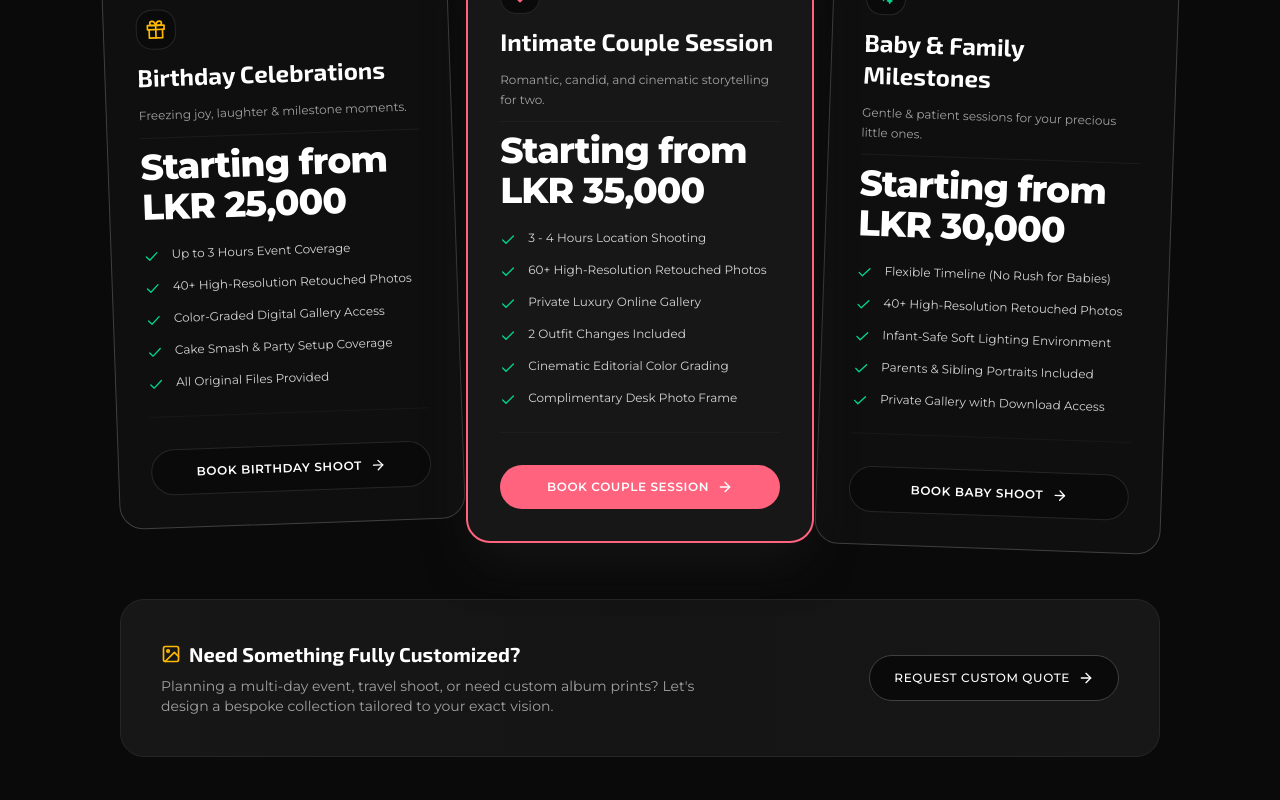
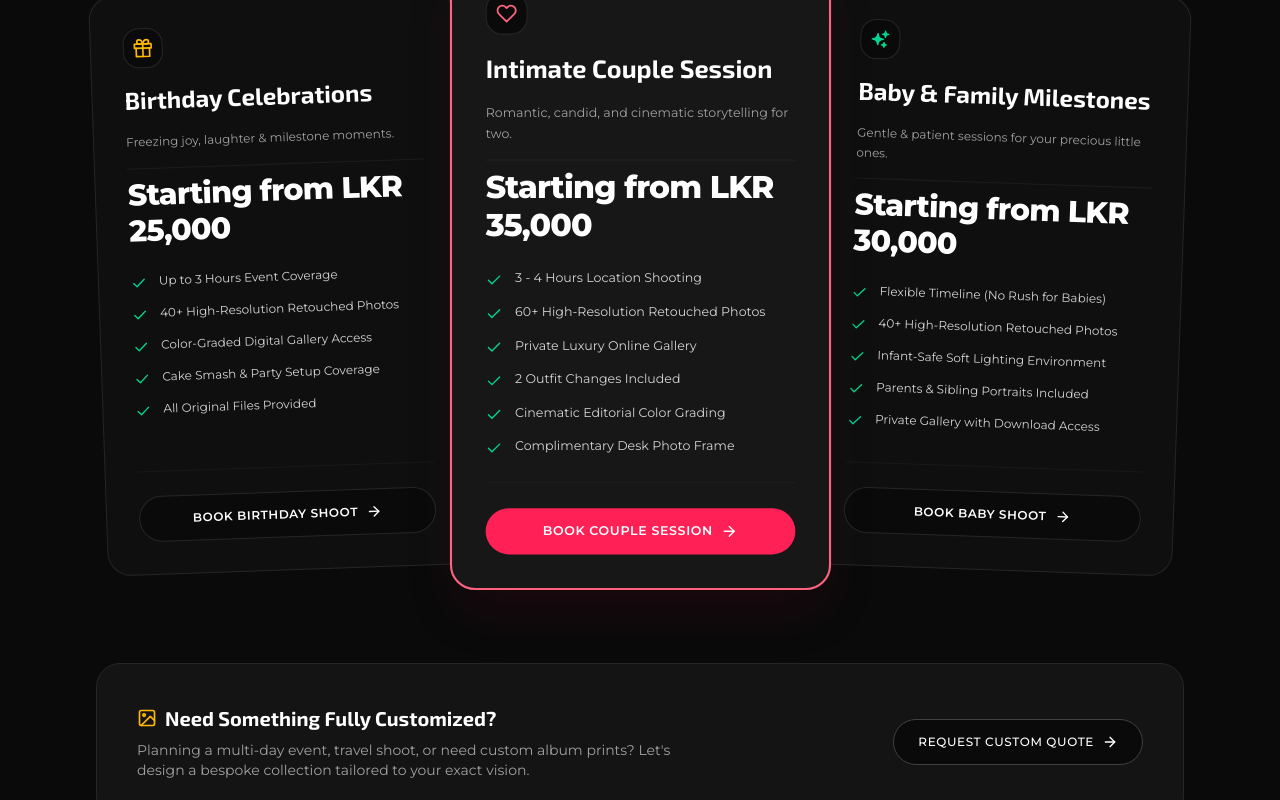
Before and after one commit to lakshan-beast/Photography-website, a React (Vite) app: page / in a window 1280 px wide. Shown: the part 2020-2820 px from the top of the page. Built offline with nearby package versions, Linux system fonts and the light colour scheme.

Commit message:
style: enhance ServicesPackages component with framer-motion for improved animations and layout

```diff
--- a/src/components/ServicesPackages.jsx
+++ b/src/components/ServicesPackages.jsx
@@ -1,3 +1,208 @@
+// import React from "react";
+// import {
+//   FiCheck,
+//   FiHeart,
+//   FiGift,
+//   FiArrowRight,
+//   FiClock,
+//   FiImage,
+// } from "react-icons/fi";
+// import { HiSparkles } from "react-icons/hi2";
+
+// export default function ServicesPackages() {
+//   const packages = [
+//     {
+//       id: "birthday",
+//       title: "Birthday Celebrations",
+//       tagline: "Freezing joy, laughter & milestone moments.",
+//       price: "Starting from LKR 25,000",
+//       icon: <FiGift className="w-5 h-5 text-amber-400" />,
+//       popular: false,
+//       features: [
+//         "Up to 3 Hours Event Coverage",
+//         "40+ High-Resolution Retouched Photos",
+//         "Color-Graded Digital Gallery Access",
+//         "Cake Smash & Party Setup Coverage",
+//         "All Original Files Provided",
+//       ],
+//       ctaText: "Book Birthday Shoot",
+//     },
+//     {
+//       id: "couple",
+//       title: "Intimate Couple Session",
+//       tagline: "Romantic, candid, and cinematic storytelling for two.",
+//       price: "Starting from LKR 35,000",
+//       icon: <FiHeart className="w-5 h-5 text-rose-400" />,
+//       popular: true, // Highlights this card
+//       features: [
+//         "3 - 4 Hours Location Shooting",
+//         "60+ High-Resolution Retouched Photos",
+//         "Private Luxury Online Gallery",
+//         "2 Outfit Changes Included",
+//         "Cinematic Editorial Color Grading",
+//         "Complimentary Desk Photo Frame",
+//       ],
+//       ctaText: "Book Couple Session",
+//     },
+//     {
+//       id: "baby",
+//       title: "Baby & Family Milestones",
+//       tagline: "Gentle & patient sessions for your precious little ones.",
+//       price: "Starting from LKR 30,000",
+//       icon: <HiSparkles className="w-5 h-5 text-emerald-400" />,
+//       popular: false,
+//       features: [
+//         "Flexible Timeline (No Rush for Babies)",
+//         "40+ High-Resolution Retouched Photos",
+//         "Infant-Safe Soft Lighting Environment",
+//         "Parents & Sibling Portraits Included",
+//         "Private Gallery with Download Access",
+//       ],
+//       ctaText: "Book Baby Shoot",
+//     },
+//   ];
+//   return (
+//     <section
+//       id="services"
+//       className="bg-neutral-950 text-white py-24 mx-6 md:px-12 lg:px-24">
+//       <div className="max-w-7xl mx-auto space-y-4">
+//         {/* section header */}
+//         <div className="text-center max-w-3xl mx-auto space-y-4">
+//           <div className="inline-flex items-center gap-2 px-3 py-1 rounded-full bg-neutral-900 border border-neutral-800 text-xs text-neutral-400 font-body tracking-wider uppercase">
+//             <FiClock className="w-3.5 h-3.5 text-neutral-300" />
+//             <span>Investment & Packages</span>
+//           </div>
+
+//           <h2 className="text-3xl md:text-5xl font-bold tracking-tight">
+//             Tailored Experiences For Every Chapter.
+//           </h2>
+
+//           <p className="text-neutral-400 text-sm md:text-base leading-relaxed">
+//             Transparent collections designed to preserve your memories with
+//             uncompromised artistic quality. Choose a package or request a custom
+//             quote.
+//           </p>
+//         </div>
+
+//         {/* pricing cards grid */}
+//         {/* <div className="flex flex-row gap-4 mt-2 pt-5">
+//           {packages.map((pckg) => (
+//             <div
+//               key={pckg.id}
+//               className={`relative rounded-3xl p-8 transition-all duration-300 flex flex-col justify-between ${
+//                 pckg.popular
+//                   ? "bg-neutral-900 border-2 border-white/80 shadow-2xl shadow-neutral-900 scale-100 lg:-translate-y-3"
+//                   : "bg-neutral-900/40 border border-neutral-700 hover:border-neutral-800"
+//               }`}> */}
+
+//         <div className="flex flex-col lg:flex-row items-center justify-center mt-2 pt-7 pb-10 gap-6 lg:gap-0">
+//           {packages.map((pckg, index) => {
+//             let positionStyles = "";
+//             if (index === 0) {
+//               positionStyles =
+//                 "z-10 lg:-rotate-2 lg:translate-x-0 origin-bottom-right lg:hover:rotate-0 lg:hover:z-300 lg:hover:scale-101";
+//             } else if (index === 1) {
+//               positionStyles =
+//                 "z-20 lg:rotate-0 lg:scale-100 lg:hover:z-30 lg:hover:scale-102";
+//             } else if (index === 2) {
+//               positionStyles =
+//                 "z-10 lg:rotate-2 lg:-translate-x-0 origin-bottom-left lg:hover:rotate-0 lg:hover:z-30 lg:hover:scale-101";
+//             }
+
+//             return (
+//               <div
+//                 key={pckg.id}
+//                 className={`relative rounded-3xl p-8 transition-all duration-300 flex flex-col justify-between w-full ${positionStyles} ${
+//                   pckg.popular
+//                     ? "bg-neutral-900 border-2 border-rose-400 shadow-2xl shadow-neutral-900"
+//                     : "bg-neutral-900/40 border border-neutral-700 hover:border-neutral-500"
+//                 }`}>
+//                 {/* most popular badge */}
+//                 {pckg.popular && (
+//                   <div className="absolute -top-4 left-1/2 -translate-x-1/2 px-6 py-1 rounded-full bg-rose-500 text-white text-[10px] font-bold tracking-widest uppercase shadow-md">
+//                     Most Requested
+//                   </div>
+//                 )}
+
+//                 <div className="spcae-y-6">
+//                   {/* header info */}
+//                   <div className="space-y-3">
+//                     <div className="w-10 h-10 rounded-2xl bg-neutral-950 border border-neutral-800 flex items-center justify-center">
+//                       {pckg.icon}
+//                     </div>
+//                     <h3 className="text-2xl font-bold">{pckg.title}</h3>
+//                     <p className="text-xs text-neutral-400 leading-relaxed font-body">
+//                       {pckg.tagline}
+//                     </p>
+
+//                     {/* price display */}
+//                     <div className="pt-2 border-t border-neutral-800/60">
+//                       <span className="text-4xl font-extrabold tracking-tight text-white">
+//                         {pckg.price}
+//                       </span>
+//                     </div>
+
+//                     {/* features deliverable list  */}
+//                     <ul className="space-y-3.5 pt-2">
+//                       {pckg.features.map((feature, idx) => (
+//                         <li
+//                           key={idx}
+//                           className="flex items-start gap-3 text-xs text-neutral-300">
+//                           <FiCheck className="w-4 h-4 text-emerald-400 shrink-0 mt-0.5" />
+//                           <span>{feature}</span>
+//                         </li>
+//                       ))}
+//                     </ul>
+//                   </div>
+
+//                   {/* action button */}
+//                   <div className="pt-8 mt-6 border-t border-neutral-800/40 ">
+//                     <a
+//                       href="#contact"
+//                       className={`w-full py-3.5 px-6 rounded-full font-semibold text-xs tracking-wider uppercase flex items-center justify-center gap-2 transition-all ${
+//                         pckg.popular
+//                           ? "bg-rose-400 text-white hover:bg-rose-500 hover:gap-2"
+//                           : "bg-neutral-950 text-white border border-neutral-800 hover:bg-neutral-900 hover:border-neutral-700"
+//                       }`}>
+//                       <span>{pckg.ctaText}</span>
+//                       <FiArrowRight className="w-4 h-4" />
+//                     </a>
+//                   </div>
+//                 </div>
+//               </div>
+//             );
+//           })}
+//         </div>
+
+//         {/* custom package banner */}
+//         <div className="rounded-3xl bg-linear-to-r from-neutral-900 via-neutral-900/80 to-neutral-900 border border-neutral-800 p-8 md:p-10 flex flex-col md:flex-row items-center justify-between gap-6">
+//           <div className="space-y-2 text-center md:text-left">
+//             <h4 className="text-xl font-bold flex items-center justify-center md:justify-start gap-2">
+//               <FiImage className="text-amber-400" />
+//               <span>Need Something Fully Customized?</span>
+//             </h4>
+//             <p className="text-neutral-400 text-xs md:text-sm max-w-xl">
+//               Planning a multi-day event, travel shoot, or need custom album
+//               prints? Let's design a bespoke collection tailored to your exact
+//               vision.
+//             </p>
+//           </div>
+
+//           <a
+//             href="https://wa.me/94707046840?text=Hi%20Lakshan%2C%20I%27d%20like%20to%20discuss%20a%20custom%20photography%20package."
+//             target="_blank"
+//             rel="noreferrer"
+//             className="whitespace-nowrap bg-neutral-950 border border-neutral-700 hover:border-white text-white font-medium px-6 py-3.5 rounded-full text-xs tracking-wider uppercase transition-all flex items-center gap-2">
+//             <span>Request Custom Quote</span>
+//             <FiArrowRight className="w-4 h-4" />
+//           </a>
+//         </div>
+//       </div>
+//     </section>
+//   );
+// }
+
+
 import React from "react";
 import {
   FiCheck,
@@ -8,6 +213,7 @@ import {
   FiImage,
 } from "react-icons/fi";
 import { HiSparkles } from "react-icons/hi2";
+import { motion } from "framer-motion";
 
 export default function ServicesPackages() {
   const packages = [
@@ -61,13 +267,21 @@ export default function ServicesPackages() {
       ctaText: "Book Baby Shoot",
     },
   ];
+
   return (
     <section
       id="services"
-      className="bg-neutral-950 text-white py-24 mx-6 md:px-12 lg:px-24">
-      <div className="max-w-7xl mx-auto space-y-4">
-        {/* section header */}
-        <div className="text-center max-w-3xl mx-auto space-y-4">
+      className="bg-neutral-950 text-white py-24 px-6 md:px-12 lg:px-24 overflow-hidden">
+      <div className="max-w-7xl mx-auto space-y-12">
+
+        {/* section header with framer motion */}
+        <motion.div
+          initial={{ opacity: 0, y: 25 }}
+          whileInView={{ opacity: 1, y: 0 }}
+          viewport={{ once: true }}
+          transition={{ duration: 0.8, ease: "easeOut" }}
+          className="text-center max-w-3xl mx-auto space-y-4"
+        >
           <div className="inline-flex items-center gap-2 px-3 py-1 rounded-full bg-neutral-900 border border-neutral-800 text-xs text-neutral-400 font-body tracking-wider uppercase">
             <FiClock className="w-3.5 h-3.5 text-neutral-300" />
             <span>Investment & Packages</span>
@@ -82,41 +296,36 @@ export default function ServicesPackages() {
             uncompromised artistic quality. Choose a package or request a custom
             quote.
           </p>
-        </div>
+        </motion.div>
 
         {/* pricing cards grid */}
-        {/* <div className="flex flex-row gap-4 mt-2 pt-5">
-          {packages.map((pckg) => (
-            <div
-              key={pckg.id}
-              className={`relative rounded-3xl p-8 transition-all duration-300 flex flex-col justify-between ${
-                pckg.popular
-                  ? "bg-neutral-900 border-2 border-white/80 shadow-2xl shadow-neutral-900 scale-100 lg:-translate-y-3"
-                  : "bg-neutral-900/40 border border-neutral-700 hover:border-neutral-800"
-              }`}> */}
-
-        <div className="flex flex-col lg:flex-row items-center justify-center mt-2 pt-7 pb-10 gap-6 lg:gap-0">
+        <div className="flex flex-col lg:flex-row items-center justify-center mt-2 pt-7 pb-10 gap-8 lg:gap-0">
           {packages.map((pckg, index) => {
             let positionStyles = "";
             if (index === 0) {
               positionStyles =
-                "z-10 lg:-rotate-2 lg:translate-x-0 origin-bottom-right lg:hover:rotate-0 lg:hover:z-300 lg:hover:scale-101";
+                "z-10 lg:-rotate-2 lg:translate-x-3 origin-bottom-right lg:hover:rotate-0 lg:hover:z-30 lg:hover:scale-105";
             } else if (index === 1) {
               positionStyles =
-                "z-20 lg:rotate-0 lg:scale-100 lg:hover:z-30 lg:hover:scale-102";
+                "z-20 lg:rotate-0 lg:scale-105 lg:hover:z-30 lg:hover:scale-110";
             } else if (index === 2) {
               positionStyles =
-                "z-10 lg:rotate-2 lg:-translate-x-0 origin-bottom-left lg:hover:rotate-0 lg:hover:z-30 lg:hover:scale-101";
+                "z-10 lg:rotate-2 lg:-translate-x-3 origin-bottom-left lg:hover:rotate-0 lg:hover:z-30 lg:hover:scale-105";
             }
 
             return (
-              <div
+              <motion.div
                 key={pckg.id}
-                className={`relative rounded-3xl p-8 transition-all duration-300 flex flex-col justify-between w-full ${positionStyles} ${
+                initial={{ opacity: 0, y: 35 }}
+                whileInView={{ opacity: 1, y: 0 }}
+                viewport={{ once: true }}
+                transition={{ duration: 0.8, delay: index * 0.2, ease: "easeOut" }}
+                className={`relative rounded-3xl p-8 transition-all duration-300 flex flex-col justify-between w-full lg:w-[400px] min-h-[580px] ${positionStyles} ${
                   pckg.popular
-                    ? "bg-neutral-900 border-2 border-rose-400 shadow-2xl shadow-neutral-900"
-                    : "bg-neutral-900/40 border border-neutral-700 hover:border-neutral-500"
+                    ? "bg-neutral-900 border-2 border-rose-400 shadow-2xl shadow-rose-950/30"
+                    : "bg-neutral-900/40 border border-neutral-800 hover:border-neutral-600"
                 }`}>
+
                 {/* most popular badge */}
                 {pckg.popular && (
                   <div className="absolute -top-4 left-1/2 -translate-x-1/2 px-6 py-1 rounded-full bg-rose-500 text-white text-[10px] font-bold tracking-widest uppercase shadow-md">
@@ -124,9 +333,9 @@ export default function ServicesPackages() {
                   </div>
                 )}
 
-                <div className="spcae-y-6">
+                <div className="space-y-6 flex-1 flex flex-col justify-between">
                   {/* header info */}
-                  <div className="space-y-3">
+                  <div className="space-y-4">
                     <div className="w-10 h-10 rounded-2xl bg-neutral-950 border border-neutral-800 flex items-center justify-center">
                       {pckg.icon}
                     </div>
@@ -137,7 +346,7 @@ export default function ServicesPackages() {
 
                     {/* price display */}
                     <div className="pt-2 border-t border-neutral-800/60">
-                      <span className="text-4xl font-extrabold tracking-tight text-white">
+                      <span className="text-2xl md:text-3xl font-extrabold tracking-tight text-white">
                         {pckg.price}
                       </span>
                     </div>
@@ -156,12 +365,12 @@ export default function ServicesPackages() {
                   </div>
 
                   {/* action button */}
-                  <div className="pt-8 mt-6 border-t border-neutral-800/40 ">
+                  <div className="pt-6 border-t border-neutral-800/40">
                     <a
                       href="#contact"
-                      className={`w-full py-3.5 px-6 rounded-full font-semibold text-xs tracking-wider uppercase flex items-center justify-center gap-2 transition-all ${
+                      className={`w-full py-3.5 px-6 rounded-full font-semibold text-xs tracking-wider uppercase flex items-center justify-center gap-2 transition-all cursor-pointer ${
                         pckg.popular
-                          ? "bg-rose-400 text-white hover:bg-rose-500 hover:gap-2"
+                          ? "bg-rose-500 text-white hover:bg-rose-600"
                           : "bg-neutral-950 text-white border border-neutral-800 hover:bg-neutral-900 hover:border-neutral-700"
                       }`}>
                       <span>{pckg.ctaText}</span>
@@ -169,13 +378,19 @@ export default function ServicesPackages() {
                     </a>
                   </div>
                 </div>
-              </div>
+              </motion.div>
             );
           })}
         </div>
 
         {/* custom package banner */}
-        <div className="rounded-3xl bg-linear-to-r from-neutral-900 via-neutral-900/80 to-neutral-900 border border-neutral-800 p-8 md:p-10 flex flex-col md:flex-row items-center justify-between gap-6">
+        <motion.div
+          initial={{ opacity: 0, y: 25 }}
+          whileInView={{ opacity: 1, y: 0 }}
+          viewport={{ once: true }}
+          transition={{ duration: 0.8, delay: 0.4 }}
+          className="rounded-3xl bg-neutral-900/80 border border-neutral-800 p-8 md:p-10 flex flex-col md:flex-row items-center justify-between gap-6"
+        >
           <div className="space-y-2 text-center md:text-left">
             <h4 className="text-xl font-bold flex items-center justify-center md:justify-start gap-2">
               <FiImage className="text-amber-400" />
@@ -192,11 +407,12 @@ export default function ServicesPackages() {
             href="https://wa.me/94707046840?text=Hi%20Lakshan%2C%20I%27d%20like%20to%20discuss%20a%20custom%20photography%20package."
             target="_blank"
             rel="noreferrer"
-            className="whitespace-nowrap bg-neutral-950 border border-neutral-700 hover:border-white text-white font-medium px-6 py-3.5 rounded-full text-xs tracking-wider uppercase transition-all flex items-center gap-2">
+            className="whitespace-nowrap bg-neutral-950 border border-neutral-700 hover:border-white text-white font-medium px-6 py-3.5 rounded-full text-xs tracking-wider uppercase transition-all flex items-center gap-2 cursor-pointer">
             <span>Request Custom Quote</span>
             <FiArrowRight className="w-4 h-4" />
           </a>
-        </div>
+        </motion.div>
+
       </div>
     </section>
   );
```
